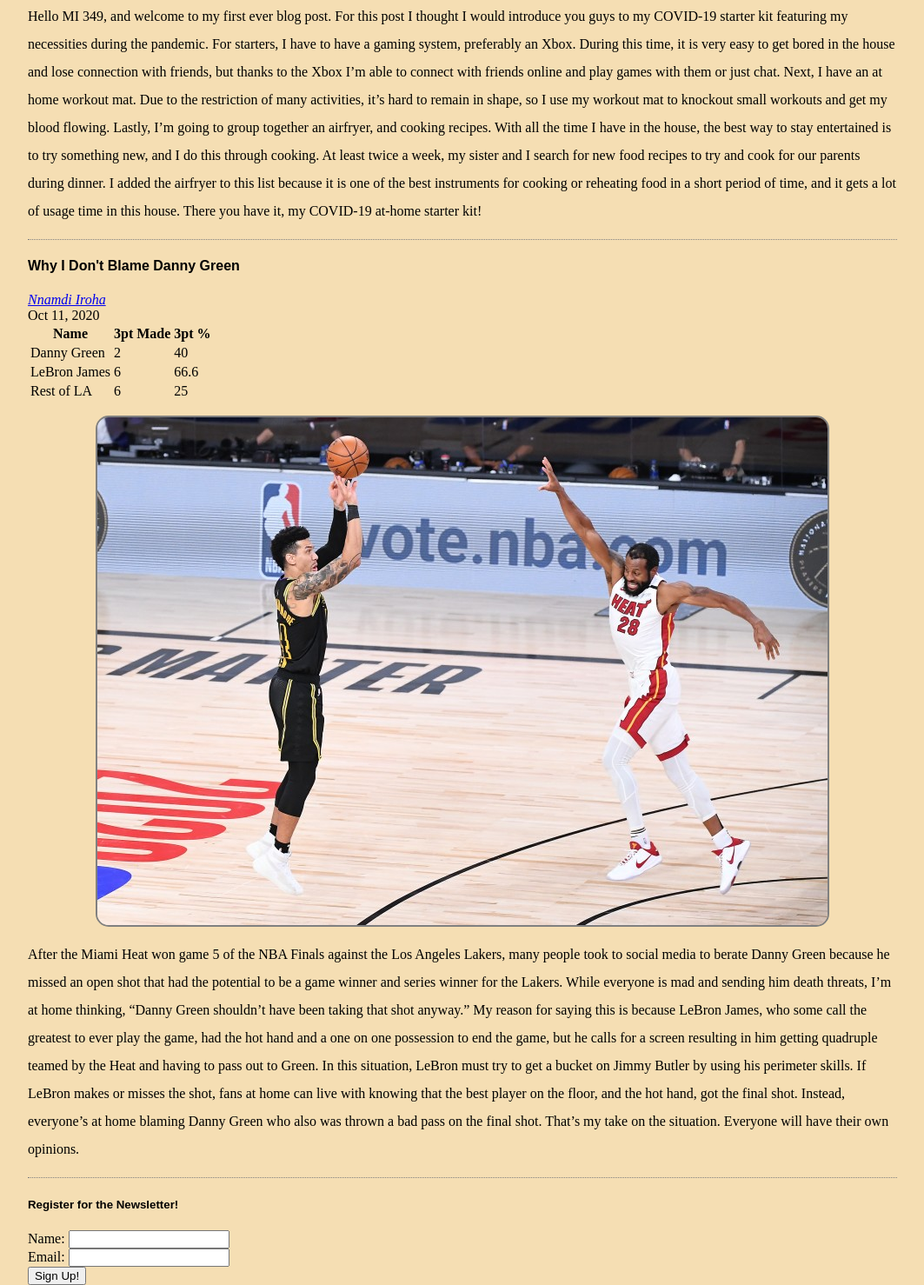
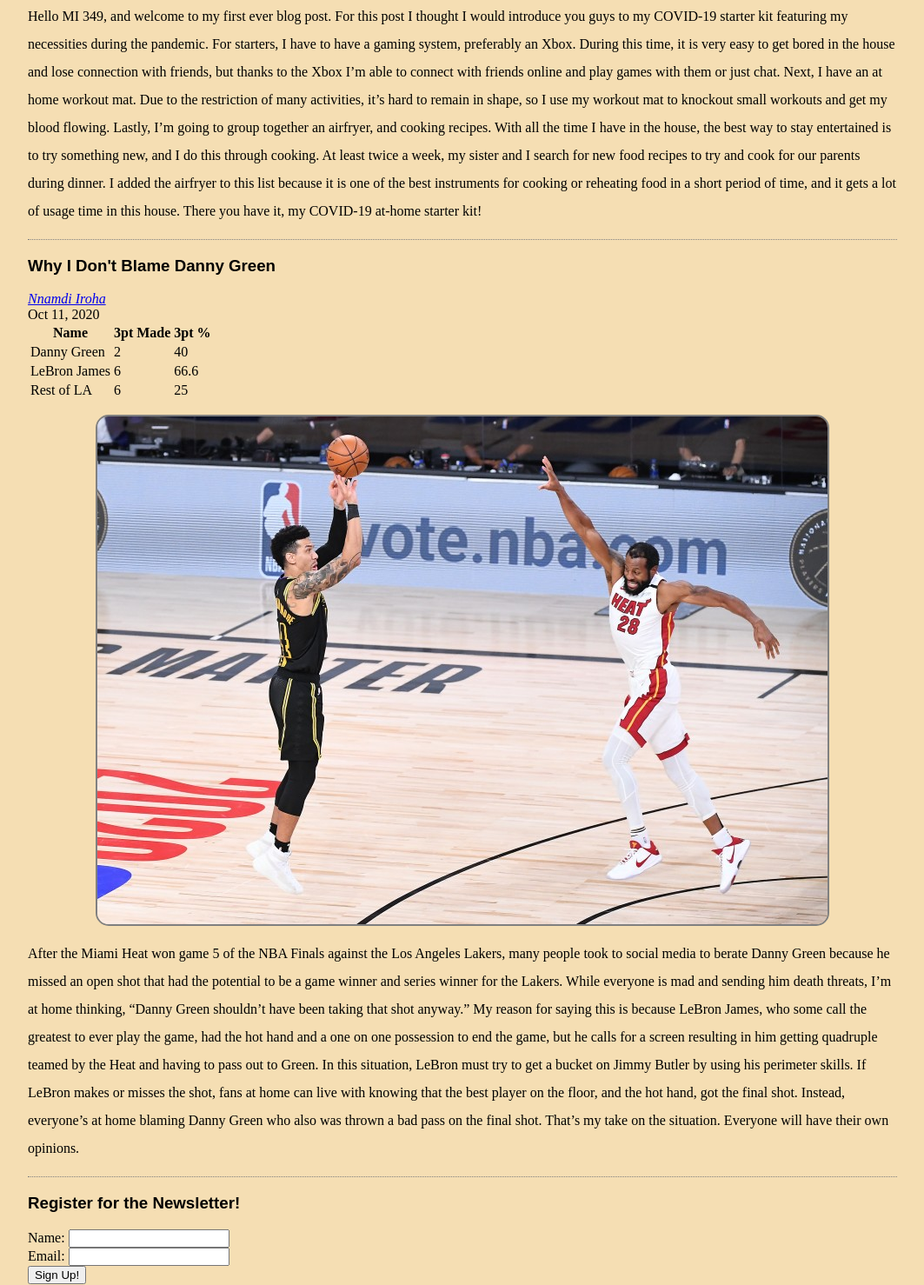
Before and after one commit to nnamdi345/mi349_blog, a plain HTML site: page index.html in a window 1280 px wide. Shown: the part 926-2404 px from the top of the page at 87% size, without its empty margins (108-1171 px from the left). Drawn offline with Linux system fonts and the light colour scheme.

Commit message:
heading update

```diff
--- a/index.html
+++ b/index.html
@@ -25,7 +25,7 @@
             <p>Hello MI 349, and welcome to my first ever blog post. For this post I thought I would introduce you guys to my COVID-19 starter kit featuring my necessities during the pandemic. For starters, I have to have a gaming system, preferably an Xbox. During this time, it is very easy to get bored in the house and lose connection with friends, but thanks to the Xbox I’m able to connect with friends online and play games with them or just chat. Next, I have an at home workout mat. Due to the restriction of many activities, it’s hard to remain in shape, so I use my workout mat to knockout small workouts and get my blood flowing. Lastly, I’m going to group together an airfryer, and cooking recipes. With all the time I have in the house, the best way to stay entertained is to try something new, and I do this through cooking. At least twice a week, my sister and I search for new food recipes to try and cook for our parents during dinner. I added the airfryer to this list because it is one of the best instruments for cooking or reheating food in a short period of time, and it gets a lot of usage time in this house. There you have it, my COVID-19 at-home starter kit!</p>
         </article>
         <article class="blog-post">
-            <h4>Why I Don't Blame Danny Green</h4>
+            <h3>Why I Don't Blame Danny Green</h3>
             <address class="author"><a rel="author" href="about.html">Nnamdi Iroha</a></address>
             <time datetime="2020-10-11" title="October 11, 2020">Oct 11, 2020</time>
             <table>
@@ -56,7 +56,7 @@
         </article>
     </section>
     <section>
-        <h5>Register for the Newsletter!</h5>
+        <h3>Register for the Newsletter!</h3>
 
         <form method="get" class="newsletter-form">
             <div class="newsletter-form">
--- a/style.css
+++ b/style.css
@@ -19,7 +19,7 @@ h1 {
     text-align: center;
 }
 
-h1, h2, h3, h4, h5 {
+h1, h2, h3 {
     font-family: sans-serif;
 }
 
```
